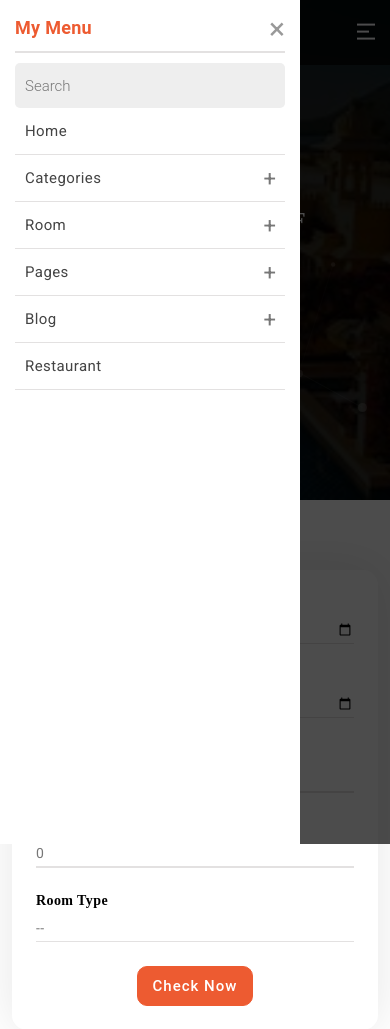
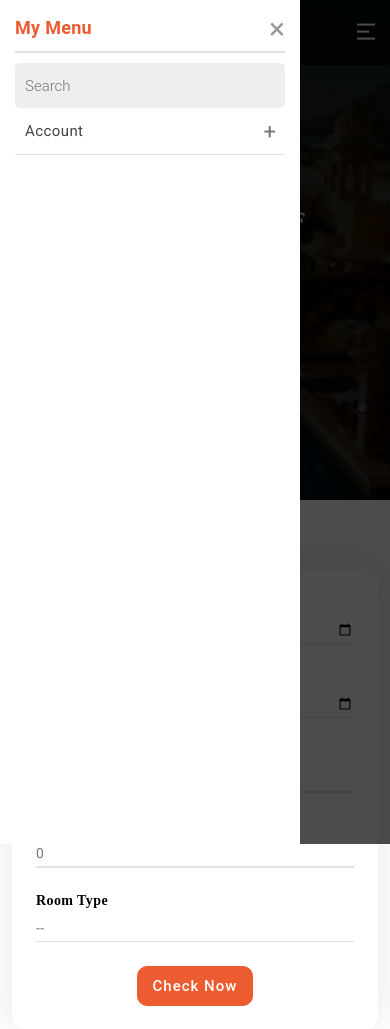
Before and after one commit to leejern/travel_booking_platform_v2, a Django app: a page that uses templates/hotel/hotelbase.html in a window 390 px wide, after a click that opens the changed part. Shown: the top 1029 px of the page. Run offline with Django 4.2, Linux system fonts and the light colour scheme; data comes from the database, SQL or seed files in the repository; both versions use the stored data as it was after the commit; parts of the project's set-up code (start-up, migrations or seed data) failed here and were passed over; some libraries are stand-ins or nearby versions.

Commit message:
changes made

```diff
--- a/static/js/custom.js
+++ b/static/js/custom.js
@@ -39,13 +39,12 @@ $(document).ready(function(){
             },
             dataType:"json",
             beforeSend: function(){
-                console.log("Sending data to server ............");
+                button.html("<i class='fas fa-spinner fa-spin'></i> Processing")
             },
             success: function(response){
-                // console.log(response);
-                $('.total_rooms').text(response.total_selected_items)
-
-
+                button.html("<i class='fas fa-check'></i> Added")
+                // console.log(response.total_selected_item);
+                $('.room-count').text(response.total_selected_item);
             }
         })
 
@@ -87,8 +86,9 @@ $(document).on("click",".delete-item",function(){
             button.html("<i class='fas fa-spinner fa-spin'></i>")
         },
         success: function(res){
-            $('.total_rooms').text(res.total_selected_item)
-            $('.selection-list').html(res.data)
+            console.log(res.total_selected_item);
+            $('.room-count').text(res.total_selected_item);
+            $('.selection-list').html(res.data);
         }
     })
 })
--- a/templates/hotel/hotelbase.html
+++ b/templates/hotel/hotelbase.html
@@ -61,25 +61,35 @@
                </button>
                <div class="flex basis-[auto] grow items-center lg:flex hidden">
                   <ul class="navbar-nav flex w-full relative z-[3] flex-row justify-end">
+                     {% if user.is_authenticated %}
                         <li class="ml-[30px] nav-item dropdown">
-                        <a class="py-[5px] text-[15px] text-[#fff] nav-link" href="">
-                           <i class="fa fa-bed"></i><span class="total_rooms">0</span>
+                           <a class="py-[5px] text-[15px] text-[#fff] nav-link" href="{% url "Hotel:selected_rooms" %}">
+                              <i class="fa fa-bed"></i><span class="room-count"> {{request.session.selection_data_obj|length}}</span>
+
                            </a>
                         </li>
-
+                        <li class="ml-[30px] nav-item dropdown">
+                           <a class="py-[5px] text-[15px] text-[#fff] nav-link" href="{% url "UserAuth:logout" %}">
+                              <i class="fa fa-right-from-bracket"></i>
+                           </a>
+                        </li>
+                     {% else %}
                         <li class="ml-[30px] nav-item dropdown">
                            <a class="py-[5px] text-[15px] text-[#fff] relative nav-link dropdown-toggle" href="javascript:void(0)">
-                           Room <i class="ri-arrow-down-s-line ml-[5px]"></i>
+                              Account <i class="ri-arrow-down-s-line ml-[5px]"></i>
                            </a>
                            <ul class="dropdown-menu min-w-[150px] text-left opacity-0 invisible bg-[#fff] shadow-[0_0_3px_1px_rgba(0,0,0,0.2)] block z-[9] rounded-t-[0] rounded-b-[10px] mt-[30px] transition-all duration-[0.3s] ease-in-out">
                               <li>
-                              <a class="dropdown-item text-[14px] text-[#777] capitalize hover:text-[#ed5b31]" href="room.html">Room</a>
+                                 <a class="dropdown-item text-[14px] text-[#777] capitalize hover:text-[#ed5b31]" href="{% url "UserAuth:sign-in" %}">Sign in</a>
                               </li>
                               <li>
-                              <a class="dropdown-item text-[14px] text-[#777] capitalize hover:text-[#ed5b31]" href="room-details.html">Room-details</a>
+                                 <a class="dropdown-item text-[14px] text-[#777] capitalize hover:text-[#ed5b31]" href="{% url "UserAuth:sign-up" %}">Sign up</a>
                               </li>
                            </ul>
                         </li>
+                     {% endif %}
+
+
 
                      <li class="ml-[30px] nav-item dropdown">
                         <a class="py-[5px] text-[15px] text-[#fff] nav-link relative dropdown-toggle" href="javascript:void(0)">
@@ -118,32 +128,31 @@
       <input type="text" placeholder="Search" class="lh-menu-box h-[45px] w-full px-[10px] m-0 border-0 outline-none rounded-[5px] bg-[#eee]">
       <div class="lh-menu-content">
          <ul>
+            {% if user.is_authenticated %}
                <li class="dropdown drop-list leading-[28px]">
-               <a href="index.html" class="block capitalize text-[15px] font-normal text-[#444] hover:text-[#444] no-underline border-b border-solid border-[#e3e1e1] p-[10px]">Home</a>
+                  <a href="{% url "Hotel:selected_rooms" %}" class="block capitalize text-[15px] font-normal text-[#444] hover:text-[#444] no-underline border-b border-solid border-[#e3e1e1] p-[10px]">
+                     <i class="fa fa-bed"></i><span class="room-count"> {{request.session.selection_data_obj|length}}</span>
+                  </a>
                </li>
                <li class="dropdown drop-list leading-[28px]">
-               <a href="#" class="block capitalize text-[15px] font-normal text-[#444] hover:text-[#444] no-underline border-b border-solid border-[#e3e1e1] p-[10px]">Categories</a>
+                  <a href="{% url "UserAuth:logout" %}" class="block capitalize text-[15px] font-normal text-[#444] hover:text-[#444] no-underline border-b border-solid border-[#e3e1e1] p-[10px]">
+                     <i class="fa fa-right-from-bracket"></i>
+                  </a>
+               </li>
+            {% else %}
+            <li class="dropdown drop-list leading-[28px]">
+               <a href="#" class="block capitalize text-[15px] font-normal text-[#444] hover:text-[#444] no-underline border-b border-solid border-[#e3e1e1] p-[10px]">Account</a>
                <ul class="sub-menu shadow-none transition-none hidden w-full static visible opacity-100 p-0 mb-0">
                   <li class="relative leading-[28px]">
-                     <a href="gallery.html" class="block capitalize opacity-80 pl-[20px] border-b hover:text-[#444] border-solid border-[#e3e1e1] p-[10px] text-[14px] text-[#444] no-underline font-light">gallery 1</a>
+                     <a href="{% url "UserAuth:sign-in" %}" class="block capitalize opacity-80 pl-[20px] hover:text-[#444] border-b border-solid border-[#e3e1e1] p-[10px] text-[14px] text-[#444] no-underline font-light">Sign In</a>
                   </li>
                   <li class="relative leading-[28px]">
-                     <a href="gallery-2.html" class="block capitalize opacity-80 pl-[20px] border-b hover:text-[#444] border-solid border-[#e3e1e1] p-[10px] text-[14px] text-[#444] no-underline font-light">gallery 2</a>
+                     <a href="{% url "UserAuth:sign-up" %}" class="block capitalize opacity-80 pl-[20px] border-b hover:text-[#444] border-solid border-[#e3e1e1] p-[10px] text-[14px] text-[#444] no-underline font-light">Sign UP</a>
                   </li>
                </ul>
             </li>
-            <li class="dropdown drop-list leading-[28px]">
-               <a href="#" class="block capitalize text-[15px] font-normal text-[#444] hover:text-[#444] no-underline border-b border-solid border-[#e3e1e1] p-[10px]">Room</a>
-               <ul class="sub-menu shadow-none transition-none hidden w-full static visible opacity-100 p-0 mb-0">
-                  <li class="relative leading-[28px]">
-                     <a href="room.html" class="block capitalize opacity-80 pl-[20px] hover:text-[#444] border-b border-solid border-[#e3e1e1] p-[10px] text-[14px] text-[#444] no-underline font-light">Room</a>
-                  </li>
-                  <li class="relative leading-[28px]">
-                     <a href="room-details.html" class="block capitalize opacity-80 pl-[20px] border-b hover:text-[#444] border-solid border-[#e3e1e1] p-[10px] text-[14px] text-[#444] no-underline font-light">Room-details</a>
-                  </li>
-               </ul>
-            </li>
-            <li class="dropdown drop-list leading-[28px]">
+            {% endif %}
+            {% comment %} <li class="dropdown drop-list leading-[28px]">
                <a href="#" class="block capitalize text-[15px] font-normal text-[#444] hover:text-[#444] no-underline border-b border-solid border-[#e3e1e1] p-[10px]">Pages</a>
                <ul class="sub-menu shadow-none transition-none hidden w-full static visible opacity-100 p-0 mb-0">
                   <li class="relative leading-[28px]">
@@ -188,7 +197,7 @@
             </li>
             <li class="dropdown drop-list leading-[28px]">
                <a href="restaurant.html" class="block capitalize text-[15px] font-normal text-[#444] no-underline border-b hover:text-[#444] border-solid border-[#e3e1e1] p-[10px]">Restaurant</a>
-            </li>
+            </li> {% endcomment %}
          </ul>
       </div>
    </div>
--- a/templates/hotel/selected_rooms.html
+++ b/templates/hotel/selected_rooms.html
@@ -3,9 +3,6 @@
 
 
 {% block body %}
-
-
-
 <!-- checkout-detsils -->
 <section class="checkout-page xl:py-[100px] py-[70px] selection-list">
     <div class="flex flex-wrap justify-between items-center mx-auto 2xl:max-w-[1320px] xl:max-w-[1140px] lg:max-w-[960px] md:max-w-[720px] sm:max-w-[540px]">
@@ -35,7 +32,7 @@
                                                         <p class="mb-[14px] text-[#333] font-medium tracking-normal leading[1]"> {{items.number_of_beds}} Bed(s)</p>
                                                         <div>
                                                             <button class="px-4 py-2 font-medium text-center text-blue-700 border border-blue-500 rounded-md dark:hover:border-gray-900 dark:hover:bg-gray-900 dark:text-gray-400 dark:border-gray-700 hover:bg-blue-600 hover:text-gray-100 delete-item" data-item="{{id}}">
-                                                                Remove
+                                                                <i class="fa-sharp fa-solid fa-trash"></i>
                                                             </button>
                                                         </div>
                                                     </div>
```
Also changed, not shown: booking/views.py (+11 -10 lines), templates/hotel/async/selected_room.html (+7 -2 lines), db.sqlite3, travel_booking_platform/settings.py (line endings or trailing spaces). Lines whose indentation alone changed are shown as unchanged.
